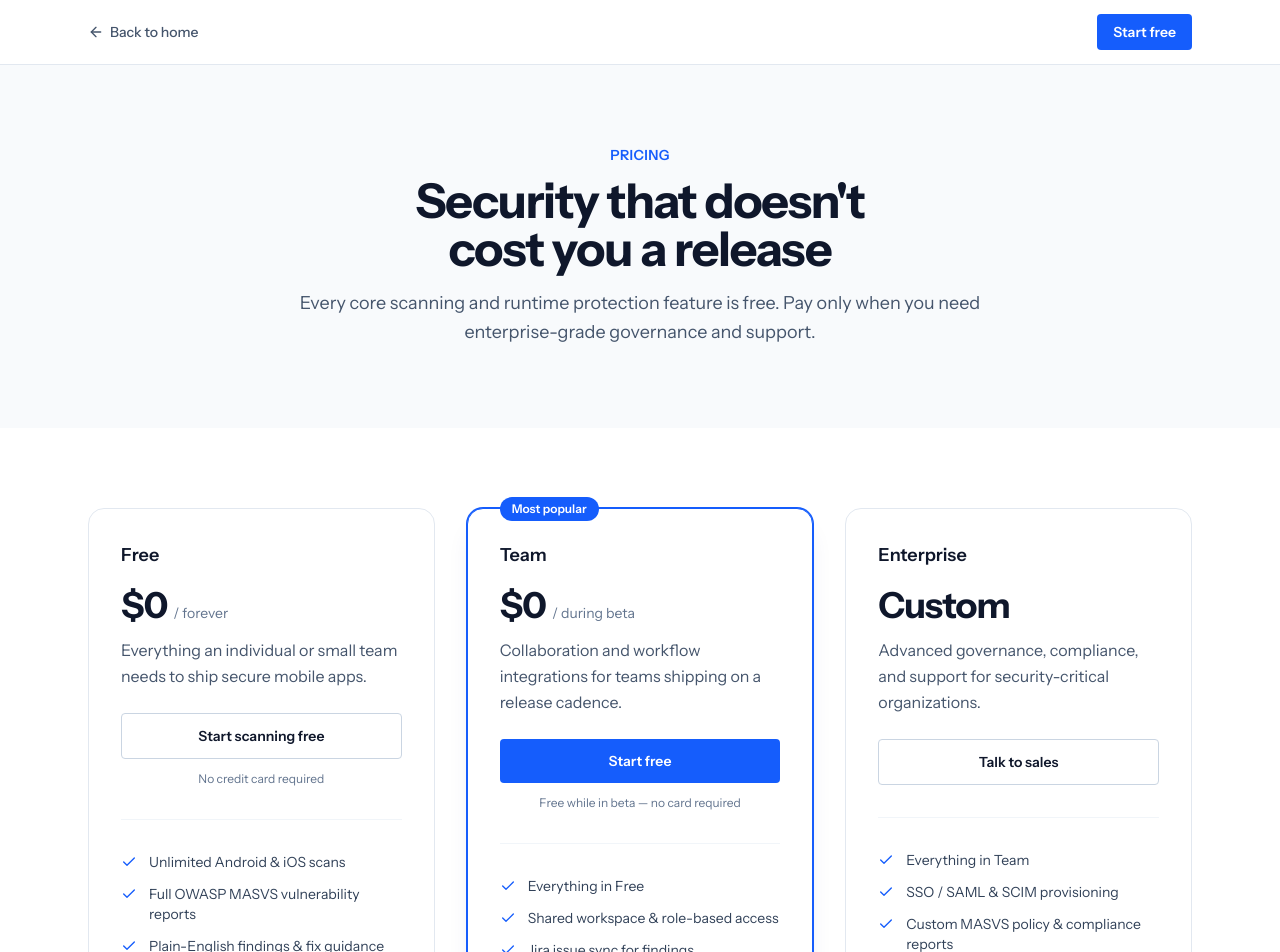
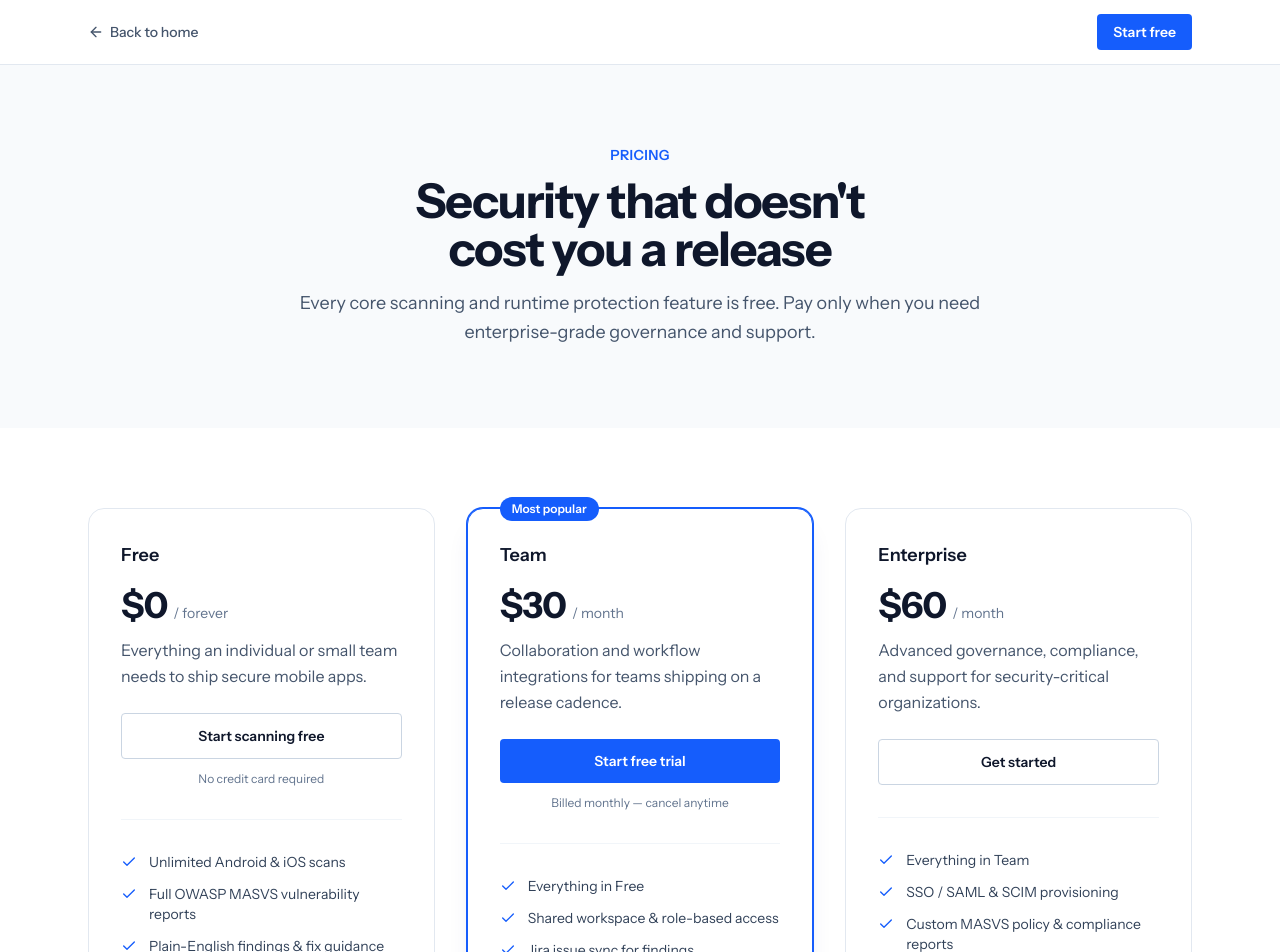
Before and after one commit to Rasmiser/Jira, a Next.js app: page /pricing in a window 1280 px wide. Shown: the top 952 px of the page. Built offline with nearby package versions, Linux system fonts and the light colour scheme; no server answers.

Commit message:
feat: update pricing tiers and pricing period descriptions
Updated Team pricing to $30/month and Enterprise to $60/month. Changed pricing notes and CTA labels.

Co-authored-by: MUSTAPHA BENDAOUD <123925289+Mastafaben@users.noreply.github.com>

```diff
--- a/app/pricing/page.tsx
+++ b/app/pricing/page.tsx
@@ -39,8 +39,8 @@ const tiers: Tier[] = [
   },
   {
     name: "Team",
-    price: "$0",
-    period: "during beta",
+    price: "$30",
+    period: "month",
     description: "Collaboration and workflow integrations for teams shipping on a release cadence.",
     features: [
       "Everything in Free",
@@ -50,13 +50,14 @@ const tiers: Tier[] = [
       "CI/CD scan automation",
       "Priority email support",
     ],
-    cta: { label: "Start free", href: "/sign-up" },
+    cta: { label: "Start free trial", href: "/sign-up" },
     featured: true,
-    note: "Free while in beta — no card required",
+    note: "Billed monthly — cancel anytime",
   },
   {
     name: "Enterprise",
-    price: "Custom",
+    price: "$60",
+    period: "month",
     description: "Advanced governance, compliance, and support for security-critical organizations.",
     features: [
       "Everything in Team",
@@ -66,7 +67,7 @@ const tiers: Tier[] = [
       "SLA-backed support",
       "On-prem / private deployment options",
     ],
-    cta: { label: "Talk to sales", href: "/contact" },
+    cta: { label: "Get started", href: "/sign-up" },
   },
 ]
 
```
